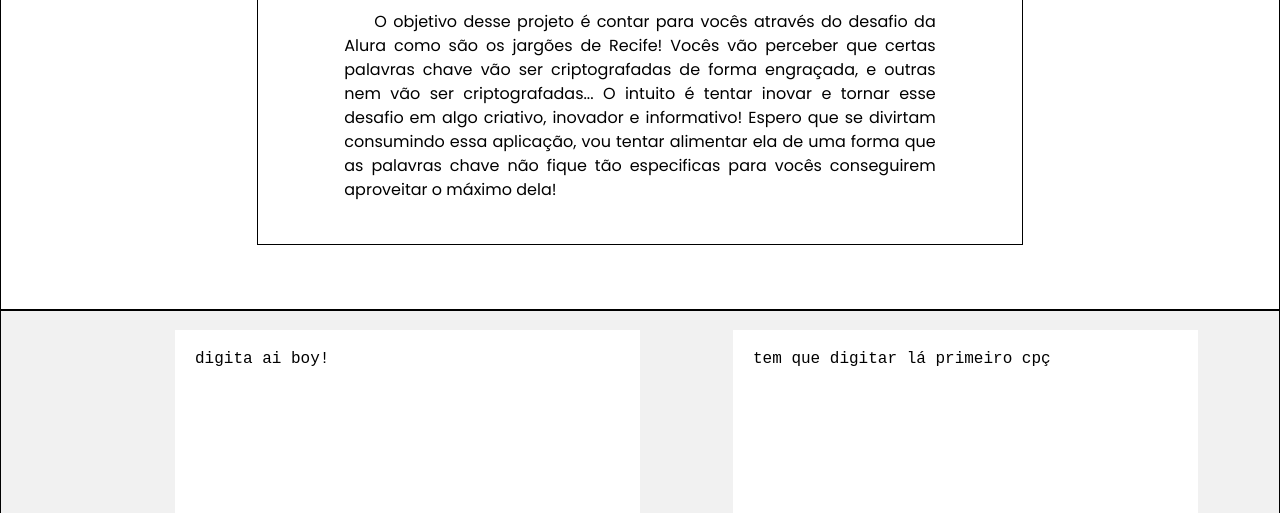
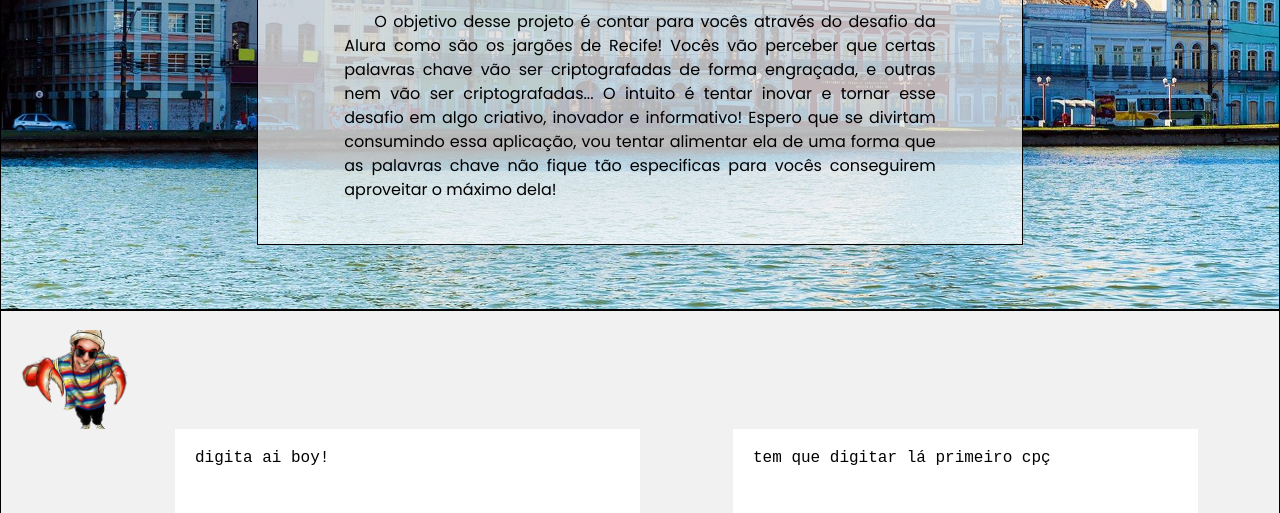
Before and after one commit to LucasAdao/dicionarioPE, a plain HTML site: page index.html in a window 1280 px wide. Shown: the part 439-952 px from the top of the page. Drawn offline with Linux system fonts and the light colour scheme; the site is published under a folder, as on GitHub Pages, so addresses that start at the root find nothing; a web font is replaced by a local one.

Commit message:
"Consertando Imagens"

```diff
--- a/assets/css/pc.css
+++ b/assets/css/pc.css
@@ -36,7 +36,7 @@ Poppins
     text-indent: 30px;
 }
 .primeira{
-    background-image: url(/assets/img/pernambuco-wallpaper.jpg);
+    background-image: url(../img/pernambuco-wallpaper.jpg);
     background-size: cover;
 }
 .primeira__conteudo{
--- a/index.html
+++ b/index.html
@@ -21,7 +21,7 @@
 
             <section class="segunda secao">
                 <div class="segunda__logo">
-                    <img src="/assets/img/chico-desenho.png" alt="">
+                    <img src="./assets/img/chico-desenho.png" alt="">
                 </div>
                 <div class="segunda__textos">
                     <div class="segunda__palavra">
```
